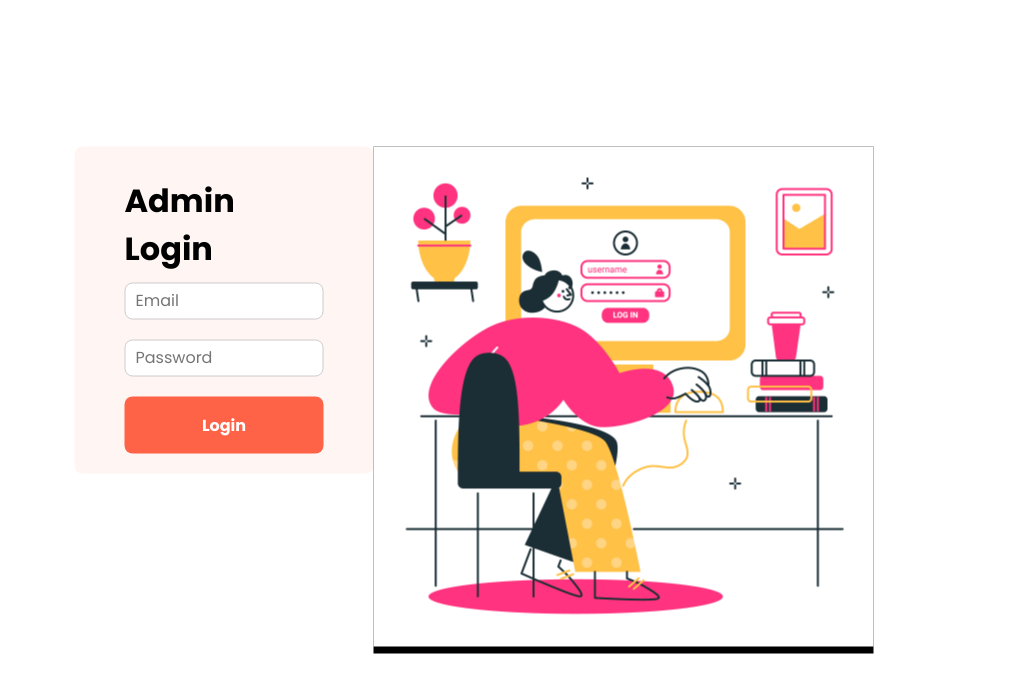
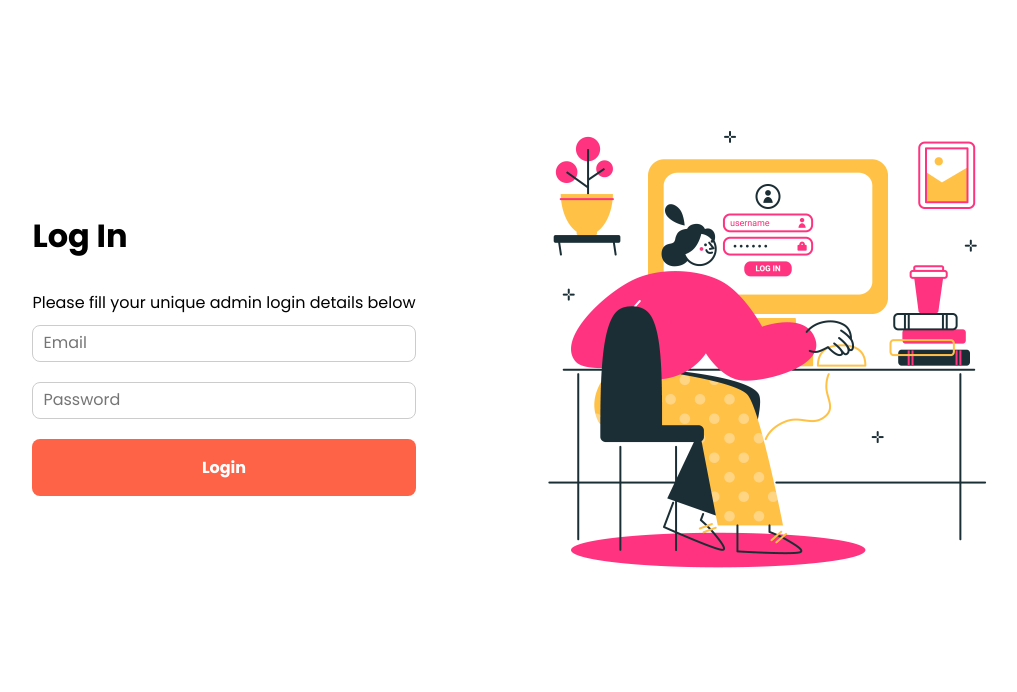
Before and after one commit to sukhmancode/OxfordJuniors, a React (Vite) app: page /admin in a window 1280 px wide. Shown: the top 692 px of the page, without its empty margins (166-1183 px from the left). Built offline with nearby package versions, Linux system fonts and the light colour scheme; no server answers; a web font is replaced by a local one.

Commit message:
admin changes

```diff
--- a/src/App.css
+++ b/src/App.css
@@ -963,11 +963,15 @@ color: var(--tomato-color);
 }
 
 .admin-wrapper{
-    position: absolute;
-  top: 50%;
-  left: 50%;
-  transform: translate(-50%, -50%);
-    justify-content: space-between;
+    align-items: center;
+    padding-block: 10rem;
+    padding-inline-start: 10rem;
+    justify-content:center;
+    gap: 10rem;
+    display: flex;
+
+}
+.form-admin{
     display: flex;
 
 }
@@ -979,11 +983,10 @@ color: var(--tomato-color);
     font-weight:500;
     background-blend-mode: color-burn;
 }
-.admin-wrap-photo{
-    background-color: #000;
-    width: 100%;
-    height: 100%;
+.admin-banner img{
+    width: 50px;
 }
+
 .admin-content{
     padding-block: 3rem;
 }
@@ -1220,8 +1223,6 @@ label {
     transform: translateY(-2.3rem);
     display: flex;
     flex-direction: column;
-
-
 }
 .dob-wrapper input[type="date"]{
     width: 200px;
--- a/src/components/EventUploadForm.tsx
+++ b/src/components/EventUploadForm.tsx
@@ -24,7 +24,7 @@ const EventUploadForm:React.FC = () => {
         e.preventDefault()
 
         if(!title || !description || !image){
-            alert('Please fill in all the fields and select an image')
+           toast.success('please fill in all details')
             return;
         }
         try{
--- a/src/components/sidebar.tsx
+++ b/src/components/sidebar.tsx
@@ -63,10 +63,10 @@ const UsercollRef = collection(db,'admissionData')
     <div className='admin-interface'>
       <div className='admin-options'>
         <ul className='admin-dash-li'>
-          <div className='admin-banner'>
-          <img src="admin-banner.avif"  />
-          <p>Hello,Admin</p>
-          </div>
+        <div className='admin-banner'>
+          <img src="admin-banner.avif" style={{width:"60px"}} />
+          <p>Hello, Admin</p>
+        </div>
         <li onClick={()=> handleMenuClick('Home')}><MdDashboard size={20}/>Home</li>
         <li onClick={()=> handleMenuClick('All Users')}><FaUsers size={20}/>All Users</li>
         <li onClick={()=> handleMenuClick('Upload')}><FaFileImage size={20}/>Upload</li>
--- a/src/firebase/firebase.ts
+++ b/src/firebase/firebase.ts
@@ -2,7 +2,7 @@ import {initializeApp} from 'firebase/app'
 import {getFirestore} from 'firebase/firestore'
 import { GoogleAuthProvider } from 'firebase/auth';
 import { getStorage } from 'firebase/storage';
-
+import 'firebase/storage';
 const firebaseConfig = {
   apiKey: "AIzaSyBcZpo704mgqr4u_RK-UNWDXa-Nbx7S8uE",
   authDomain: "oxford-4e820.firebaseapp.com",
@@ -15,5 +15,6 @@ const firebaseConfig = {
 // Initialize Firebase
 export const app = initializeApp(firebaseConfig);
 export const imgDb=getStorage(app)
+export const storage=getStorage(app)
 export const db= getFirestore(app)
 export const googleprovider=new GoogleAuthProvider()
--- a/src/pages/Admin.tsx
+++ b/src/pages/Admin.tsx
@@ -94,8 +94,9 @@ const Admin: React.FC = () => {
         <div className="admin-wrapper">
 
           <div>
-            <form className="form" onSubmit={handleSubmit}>
-              <h1 className="admin-log-head">Admin Login</h1>
+            <form className="form-admin" onSubmit={handleSubmit}>
+              <h1>Log In</h1>
+              <p className="admin-log-head">Please fill your unique admin login details below</p>
               <input
                 type="email"
                 placeholder="Email"
--- a/src/pages/JobApply.tsx
+++ b/src/pages/JobApply.tsx
@@ -3,8 +3,10 @@ import Nav from '../components/nav'
 import Footer from '../components/footer'
 import { FaUpload } from "react-icons/fa";
 import { addDoc, collection } from 'firebase/firestore';
-import { db } from '../firebase/firebase';
+import { db} from '../firebase/firebase';
 import toast from 'react-hot-toast';
+import { storage } from '../firebase/firebase';
+import { getDownloadURL, ref, uploadBytes } from 'firebase/storage';
 
 const JobApply:React.FC = () => {
     interface FormData {
@@ -14,7 +16,9 @@ const JobApply:React.FC = () => {
         Mobile:number,
         Address:string,
         City:string,
-        DOB:Date | null
+        DOB:Date | null,
+        cvFile:File | null,
+        cvFileUrl:string
     }
     const handleDateChange = (e: React.ChangeEvent<HTMLInputElement>) => {
         const dateValue = e.target.value;
@@ -28,8 +32,26 @@ const JobApply:React.FC = () => {
         Mobile: 0,
         Address:"",
         City:"",
-        DOB:null
+        DOB:null,
+        cvFile:null,
+        cvFileUrl:""
     })
+    const handleFileUpload = async(e:React.ChangeEvent<HTMLInputElement>) =>{
+        const file=e.target.files?.[0];
+        if(file){
+            try{
+                const storageRef=ref(storage,`resumes/${file.name}`)
+                await uploadBytes(storageRef,file)
+
+                const DownloadURL=await getDownloadURL(storageRef)
+                setTeacherData({...teacherData,cvFile:file,cvFileUrl:DownloadURL})
+            }
+            catch(err){
+                console.error('error uploading file',err)
+                toast.error('failed to upload file')
+            }
+        }
+    }
     const handleAdd=async(e:React.FormEvent<HTMLFormElement>)=>{
         e.preventDefault();
         try{
@@ -40,7 +62,9 @@ const JobApply:React.FC = () => {
                 Mobile:teacherData.Mobile,
                 Address:teacherData.Address,
                 City:teacherData.LastName,
-                DOB:teacherData.DOB
+                DOB:teacherData.DOB,
+                cvFileName:teacherData.cvFile?.name || '',
+                cvFileUrl:teacherData.cvFileUrl || ''
             });
             setTeacherData({
                 FirstName:"",
@@ -49,13 +73,15 @@ const JobApply:React.FC = () => {
                 Address:"",
                 Mobile:0,
                 City:"",
-                DOB:null
-
+                DOB:null,
+                cvFile:null,
+                cvFileUrl:''
             })
             toast.success('Form Successfully submitted')
         }
         catch(err){
             console.log(err)
+            toast.error('An error occured! Please try again')
         }
     }
   return (
@@ -110,7 +136,8 @@ const JobApply:React.FC = () => {
                 </div>
                 <div className="resume-upload">
                 <button className='upload-btn'><label htmlFor="upload-photo"><FaUpload className='upload-icon'/>Upload CV</label></button>
-                    <input type="file" name="photo" id="upload-photo" />
+                    <input type="file" name="photo" id="upload-photo" accept='.pdf,.doc,.docx'
+                    onChange={handleFileUpload}/>
                 </div>
             </form>
         </div>
```
